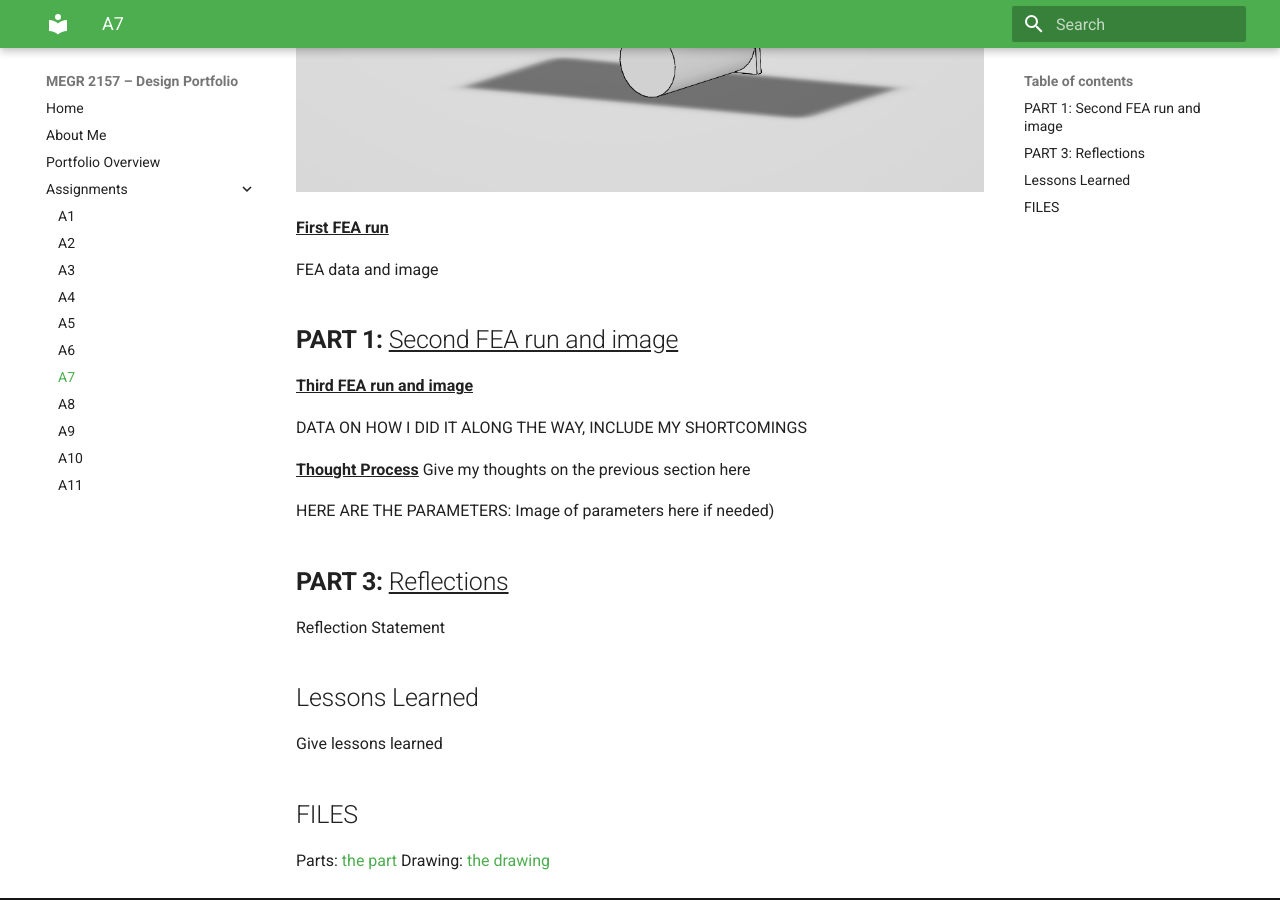
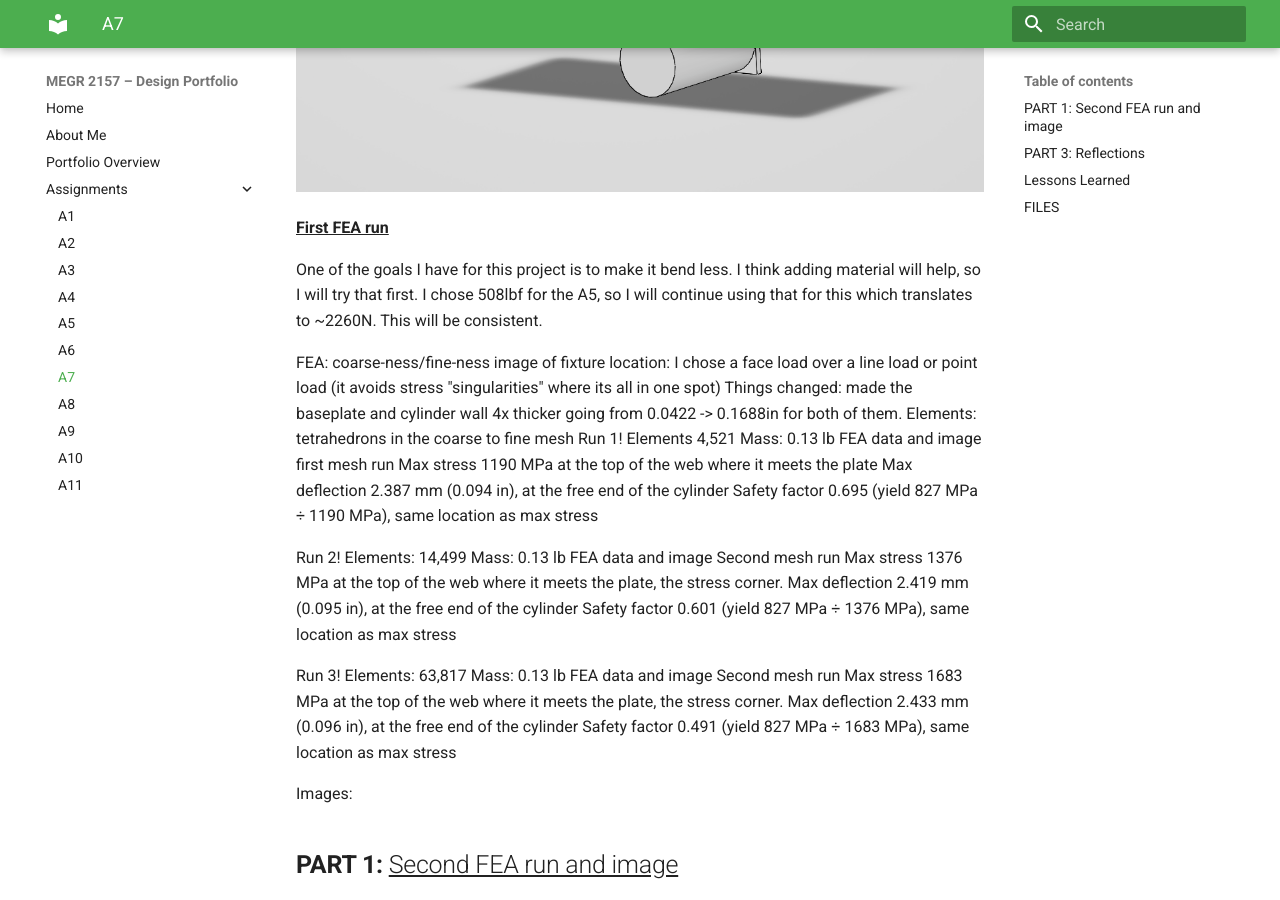
Before and after one commit to dadams78/design-projects-portfolio, an MkDocs documentation site: the page built from docs/assignments/A07/index.md, in a window 1280 px wide and 900 px high, scrolled down 986 px. Built offline with MkDocs 1.6.1 and Material for MkDocs 9.7.7, drawn with Linux system fonts in a browser that asks for light colours.

Commit message:
Update index.md

```diff
--- a/docs/assignments/A07/index.md
+++ b/docs/assignments/A07/index.md
@@ -8,7 +8,32 @@ Below is an image of my initial part from A6:
 
 **<u>First FEA run</u>**
 
-FEA data and image
+One of the goals I have for this project is to make it bend less. I think adding material will help, so I will try that first. I chose 508lbf for the A5, so I will continue using that for this which translates to ~2260N. This will be consistent.
+
+FEA: coarse-ness/fine-ness
+image of fixture location:
+I chose a face load over a line load or point load (it avoids stress "singularities" where its all in one spot)
+Things changed: made the baseplate and cylinder wall 4x thicker going from 0.0422 -> 0.1688in for both of them. Elements: tetrahedrons in the coarse to fine mesh
+Run 1! Elements	4,521 Mass:	0.13 lb
+FEA data and image first mesh run
+Max stress	1190 MPa at the top of the web where it meets the plate
+Max deflection	2.387 mm (0.094 in), at the free end of the cylinder
+Safety factor	0.695 (yield 827 MPa ÷ 1190 MPa), same location as max stress
+
+Run 2! Elements:	14,499 Mass:	0.13 lb
+FEA data and image Second mesh run
+Max stress	1376 MPa at the top of the web where it meets the plate, the stress corner.
+Max deflection	2.419 mm (0.095 in), at the free end of the cylinder
+Safety factor	0.601 (yield 827 MPa ÷ 1376 MPa), same location as max stress
+
+Run 3! Elements:	63,817 Mass:	0.13 lb
+FEA data and image Second mesh run
+Max stress	1683 MPa at the top of the web where it meets the plate, the stress corner.
+Max deflection	2.433 mm (0.096 in), at the free end of the cylinder
+Safety factor	0.491 (yield 827 MPa ÷ 1683 MPa), same location as max stress
+
+
+Images:
 
 
 ## __PART 1:__ <u>Second FEA run and image</u>
```
